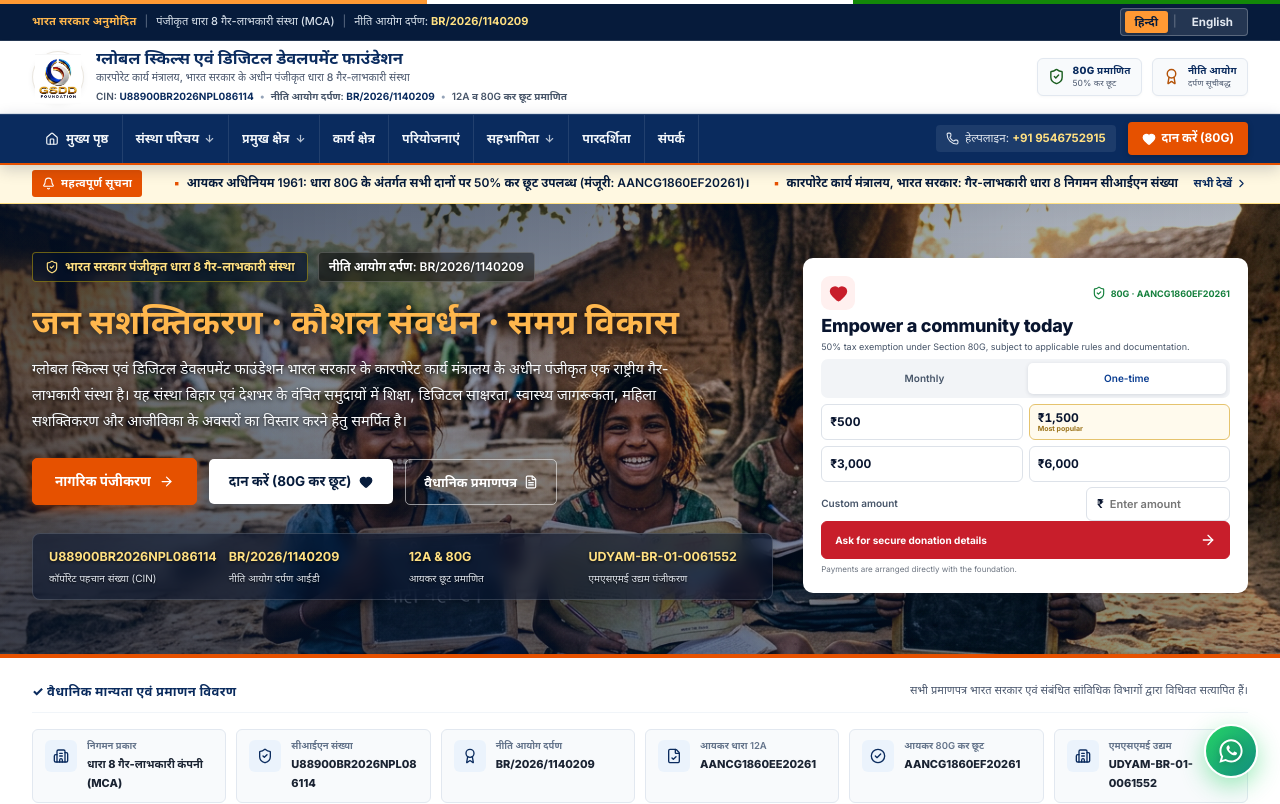
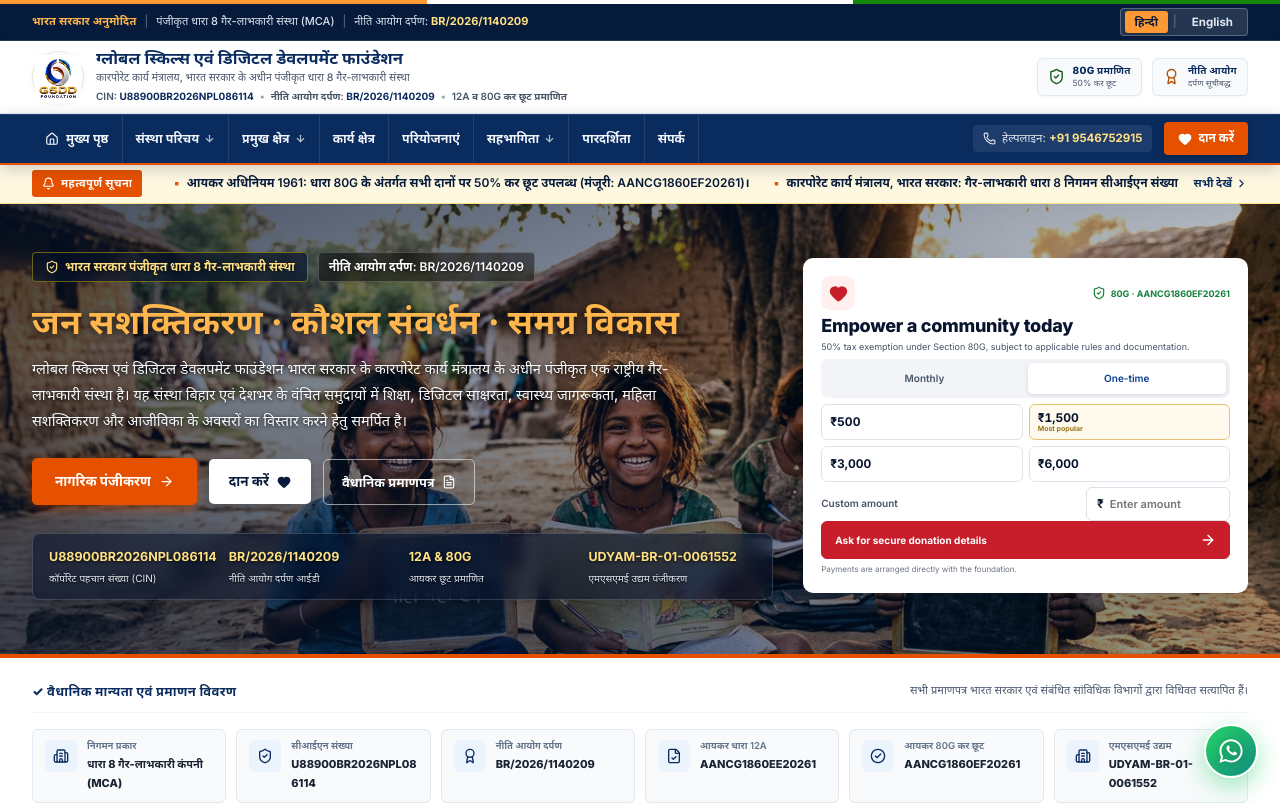
Before and after one commit to jatinRajpoot/NGO, a Next.js app: page / in a window 1280 px wide. Shown: the top 804 px of the page. Built offline with nearby package versions, Linux system fonts and the light colour scheme.

Commit message:
Remove 80G text from donate buttons

```diff
--- a/app/components/SiteFooter.jsx
+++ b/app/components/SiteFooter.jsx
@@ -87,7 +87,7 @@
             <li><Link href="/work-sectors">{t('12 विकास क्षेत्र', '12 Work Sectors')}</Link></li>
             <li><Link href="/projects">{t('प्रस्तावित परियोजनाएं', 'Proposed Projects')}</Link></li>
             <li><Link href="/transparency">{t('वैधानिक पंजीकरण', 'Transparency & Registry')}</Link></li>
-            <li><Link href="/donate">{t('80G कर छूट दान', 'Donate (80G Tax Benefit)')}</Link></li>
+            <li><Link href="/donate">{t('दान करें', 'Donate Online')}</Link></li>
           </ul>
         </div>
 
--- a/app/components/SiteHeader.jsx
+++ b/app/components/SiteHeader.jsx
@@ -164,7 +164,7 @@
             </a>
             <Link className="gov-btn-donate" href="/donate">
               <Heart size={14} fill="currentColor" aria-hidden="true" />
-              <span>{t('दान करें (80G)', 'Donate (80G)')}</span>
+              <span>{t('दान करें', 'Donate')}</span>
             </Link>
           </div>
 
@@ -175,7 +175,7 @@
                 <Phone size={14} aria-hidden="true" /> {t('हेल्पलाइन', 'Helpline')}: {organization.phone}
               </a>
               <Link className="gov-btn-donate mobile-donate" href="/donate">
-                <Heart size={15} fill="currentColor" aria-hidden="true" /> {t('दान करें (80G लाभ)', 'Donate (80G Benefit)')}
+                <Heart size={15} fill="currentColor" aria-hidden="true" /> {t('दान करें', 'Donate')}
               </Link>
             </div>
           </MobileNavigation>
--- a/app/page.jsx
+++ b/app/page.jsx
@@ -168,7 +168,7 @@
                 {t('नागरिक पंजीकरण', 'Citizen Registration')} <ArrowRight size={15} aria-hidden="true" />
               </Link>
               <Link className="gov-btn-secondary" href="/donate">
-                {t('दान करें (80G कर छूट)', 'Donate (80G Tax Benefit)')} <Heart size={14} fill="currentColor" aria-hidden="true" />
+                {t('दान करें', 'Donate')} <Heart size={14} fill="currentColor" aria-hidden="true" />
               </Link>
               <Link className="gov-btn-outline" href="/transparency">
                 {t('वैधानिक प्रमाणपत्र', 'Statutory Certificates')} <FileText size={14} aria-hidden="true" />
@@ -484,7 +484,7 @@
           </div>
           <div className="gov-mandate-buttons">
             <Link className="gov-btn-saffron" href="/donate">
-              {t('80G दान करें (50% कर छूट)', 'Donate Now (80G Tax Benefit)')}
+              {t('दान करें', 'Donate Now')}
             </Link>
             <Link className="gov-btn-white" href="/get-involved">
               {t('स्वयंसेवक / सीएसआर भागीदारी', 'Volunteer / CSR Partnership')}
```
